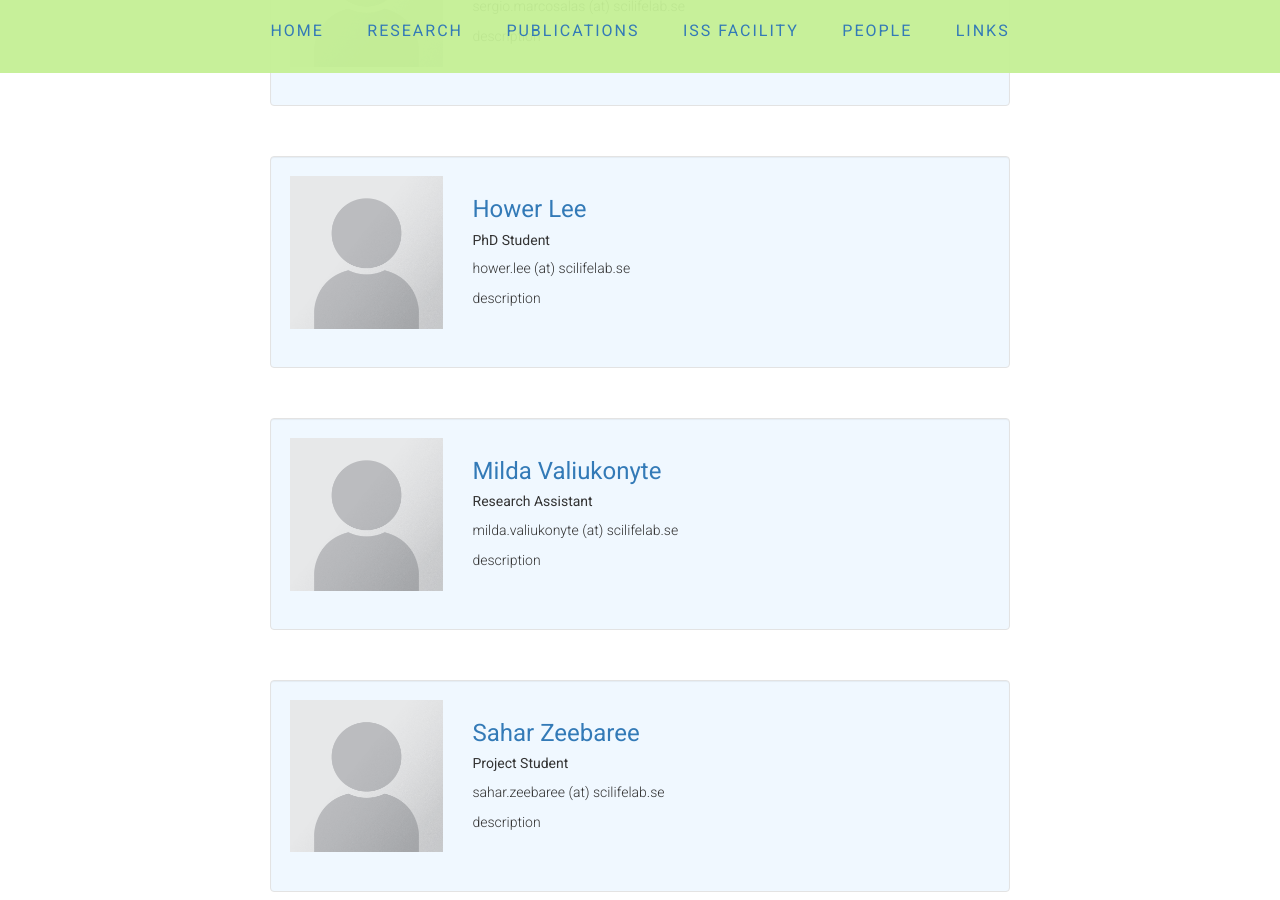
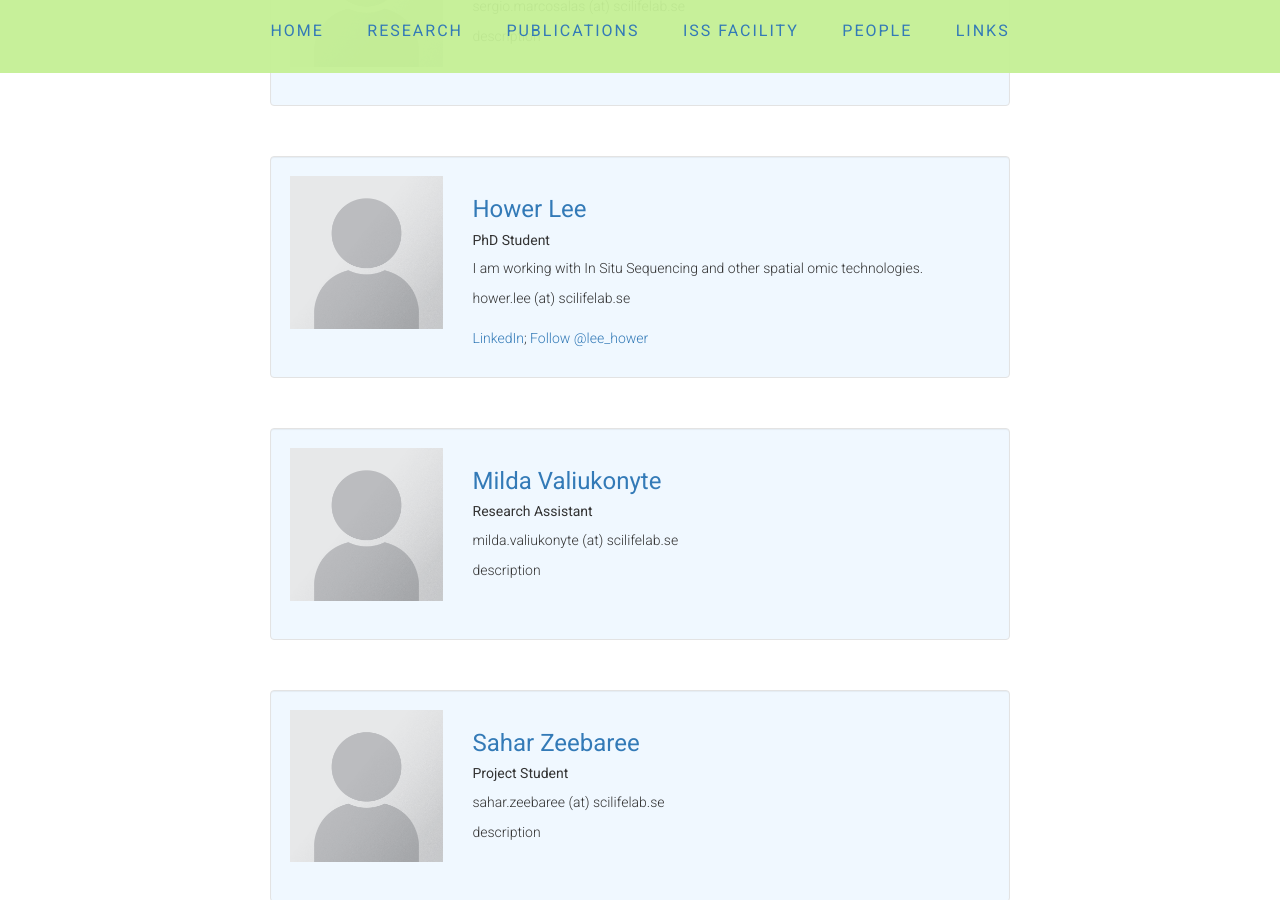
Before and after one commit to flintott/NilssonLab, a Jekyll site: the page people/index.html, which Jekyll copies as it is, in a window 1280 px wide and 900 px high, scrolled down 4827 px. Built offline with Jekyll 4.4.1, drawn with Linux system fonts in a browser that asks for light colours; comment, search, counter and statistics services are not loaded.

Commit message:
Update index.html

```diff
--- a/people/index.html
+++ b/people/index.html
@@ -439,11 +439,13 @@
                   <p><img src="../img/Temp.png" class="img-responsive" width="300" height="450"/></p>
                 </div>
                 <div class=" col-sm-6  col-md-8 col-lg-8">
-		  <h3><a href="link">Hower Lee</a></h3>
+		  <h3><a href="https://www.su.se/english/profiles/hole5865-1.455363">Hower Lee</a></h3>
                   <h5>PhD Student</h5>
-                  <p>hower.lee (at) scilifelab.se<br>
-		    <p>description</p>
-		    <br>
+		    <p>I am working with In Situ Sequencing and other spatial omic technologies.</p>
+                  <p>hower.lee (at) scilifelab.se
+		    <br><br>
+		  <a href="https://www.linkedin.com/in/hower-hao-zhe-lee-793023138/">LinkedIn</a>;
+	          <a href="https://twitter.com/lee_hower" class="twitter-follow-button" data-show-count="false">Follow @lee_hower</a><script async src="https://platform.twitter.com/widgets.js" charset="utf-8"></script>
 	          </p>
                 </div>
               </div>
```
